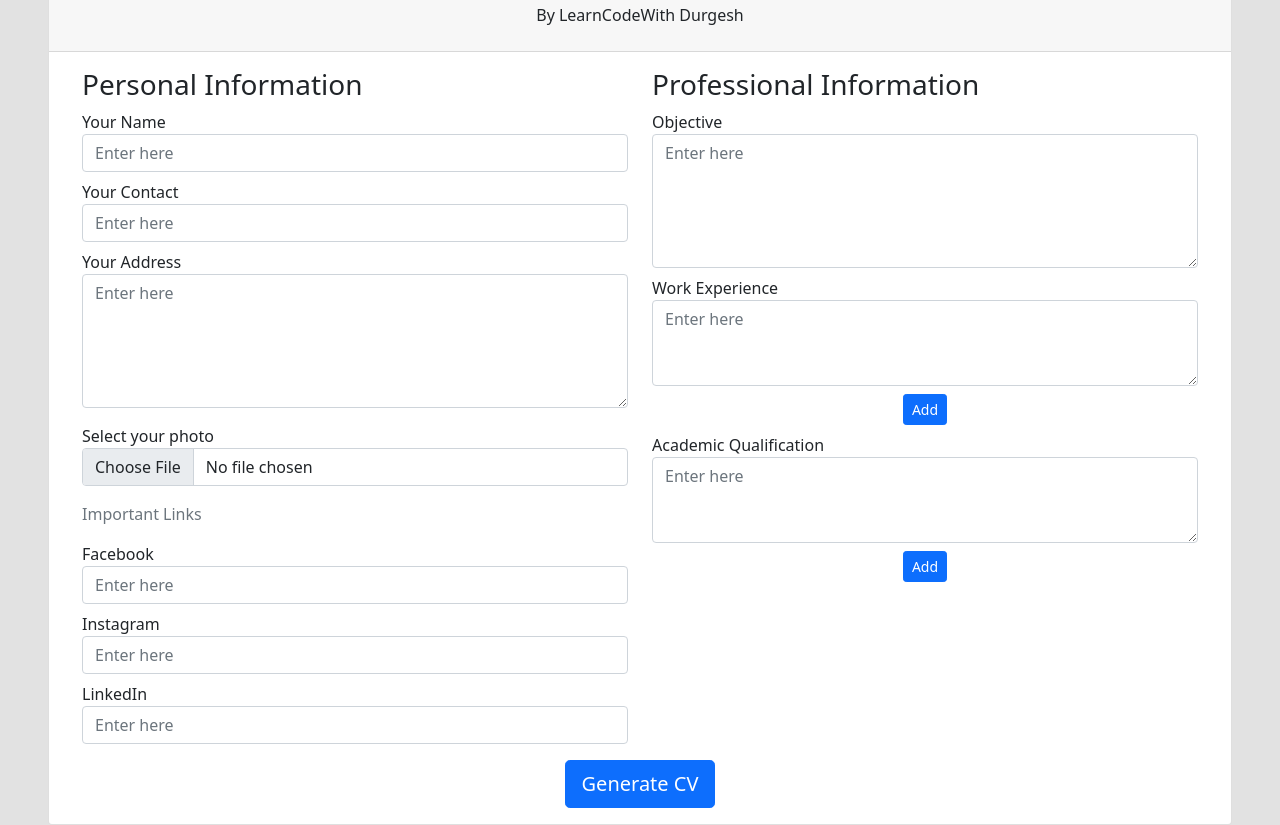
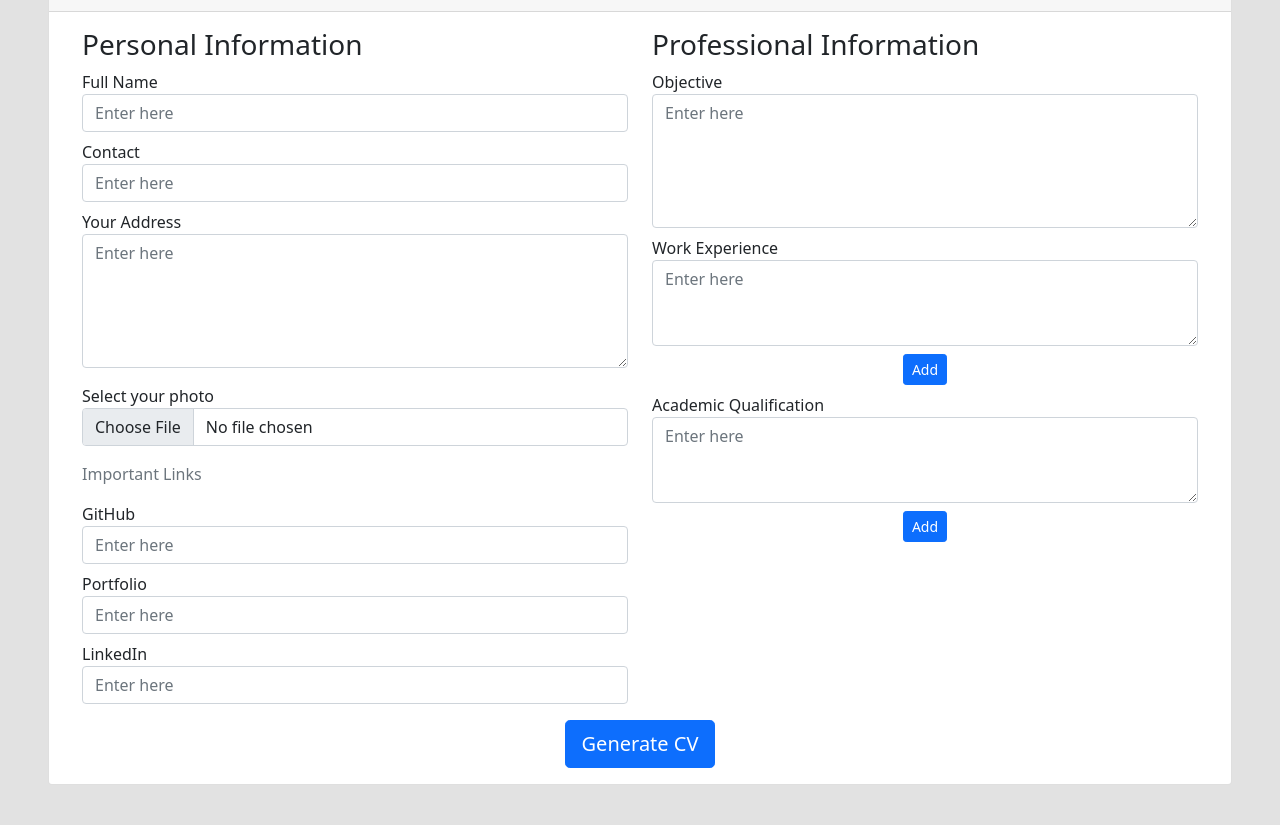
Before and after one commit to thejahnvigupta/cv-generator, a plain HTML site: page index.html in a window 1280 px wide. Shown: the part 86-911 px from the top of the page. After the commit the page ends 871 px from the top, so only its background shows below. Drawn offline with nearby package versions, Linux system fonts and the light colour scheme; a script that the page names is missing.

Commit message:
Changes in front-end

```diff
--- a/index.html
+++ b/index.html
@@ -21,7 +21,7 @@
     <div class="card mx-5 mt-3" id="cv-form">
       <div class="card-header">
         <h1 class="text-center my-2">Resume Generator</h1>
-        <p class="text-center">By LearnCodeWith Durgesh</p>
+        <!--<p class="text-center">By LearnCodeWith Durgesh</p>-->
 
       </div>
       <div class="card-body">
@@ -33,7 +33,7 @@
               <h3>Personal Information</h3>
 
               <div class="form-group">
-                <label for="nameField">Your Name</label>
+                <label for="nameField">Full Name</label>
                 <input
                   type="text"
                   id="nameField"
@@ -43,7 +43,7 @@
               </div>
 
               <div class="form-group mt-2">
-                <label for="contactField">Your Contact</label>
+                <label for="contactField">Contact</label>
                 <input
                   type="text"
                   id="contactField"
@@ -70,7 +70,7 @@
               <p class="text-secondary my-3">Important Links</p>
 
               <div class="form-group mt-2">
-                <label for="fbField">Facebook </label>
+                <label for="fbField">GitHub </label>
                 <input
                   type="text"
                   id="fbField"
@@ -79,7 +79,7 @@
                 />
               </div>
               <div class="form-group mt-2">
-                <label for="instaField">Instagram </label>
+                <label for="instaField">Portfolio </label>
                 <input
                   type="text"
                   id="instaField"
--- a/style.css
+++ b/style.css
@@ -15,5 +15,5 @@ body {
 }
 
 .background {
-  background-color: aqua;
+  background-color: rgb(114, 114, 114);
 }
```
